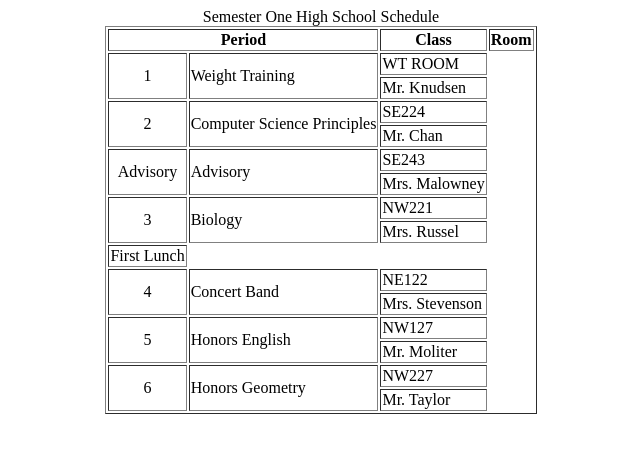
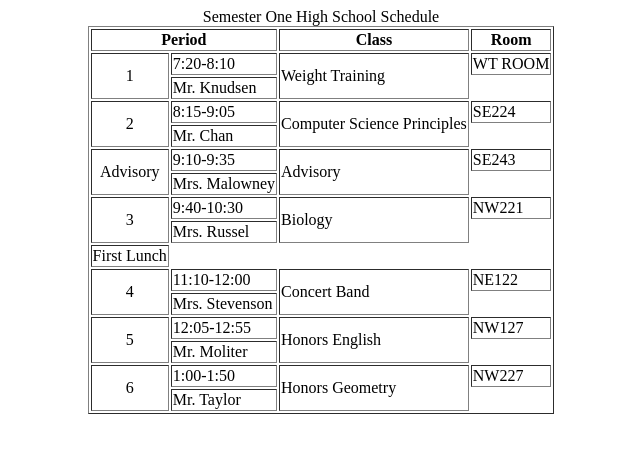
Before and after one commit to Ezra-Fenwick/Class-Example, a plain HTML site: page index.html in a window 1280 px wide. Shown: the whole page, without its empty margins (319-959 px from the left). Drawn offline with Linux system fonts and the light colour scheme.

Commit message:
Update index.html

```diff
--- a/index.html
+++ b/index.html
@@ -11,6 +11,7 @@
      </tr>
      <tr>
         <td align="center" rowspan="2">1</td>
+        <td>7:20-8:10</td>
         <td rowspan="2">Weight Training</td>
         <td>WT ROOM</td>
      </tr>
@@ -19,6 +20,7 @@
      </tr>
      <tr>
         <td align="center" rowspan="2">2</td>
+        <td>8:15-9:05</td>
         <td rowspan="2">Computer Science Principles</td>
         <td>SE224</td>
      </tr>
@@ -27,6 +29,7 @@
      </tr>
      <tr>
         <td align="center" rowspan="2">Advisory</td>
+        <td>9:10-9:35</td>
         <td rowspan="2">Advisory</td>
         <td>SE243</td>
      </tr>
@@ -35,6 +38,7 @@
      </tr>
      <tr>
         <td align="center" rowspan="2">3</td>
+        <td>9:40-10:30</td>
         <td rowspan="2">Biology</td>
         <td>NW221</td>
      </tr>
@@ -46,6 +50,7 @@
      </tr>
      <tr>
         <td align="center" rowspan="2">4</td>
+        <td>11:10-12:00</td>
         <td rowspan="2">Concert Band</td>
         <td>NE122
       </tr>
@@ -54,6 +59,7 @@
       </tr>
       <tr>
         <td align="center" rowspan="2">5</td>
+        <td>12:05-12:55</td>
         <td rowspan="2">Honors English</td>
         <td>NW127</td>
       </tr>
@@ -62,6 +68,7 @@
       </tr>
       <tr>
         <td align="center" rowspan="2">6</td>
+        <td>1:00-1:50</td>
         <td rowspan="2">Honors Geometry</td>
         <td>NW227</td>
       </tr>
```
